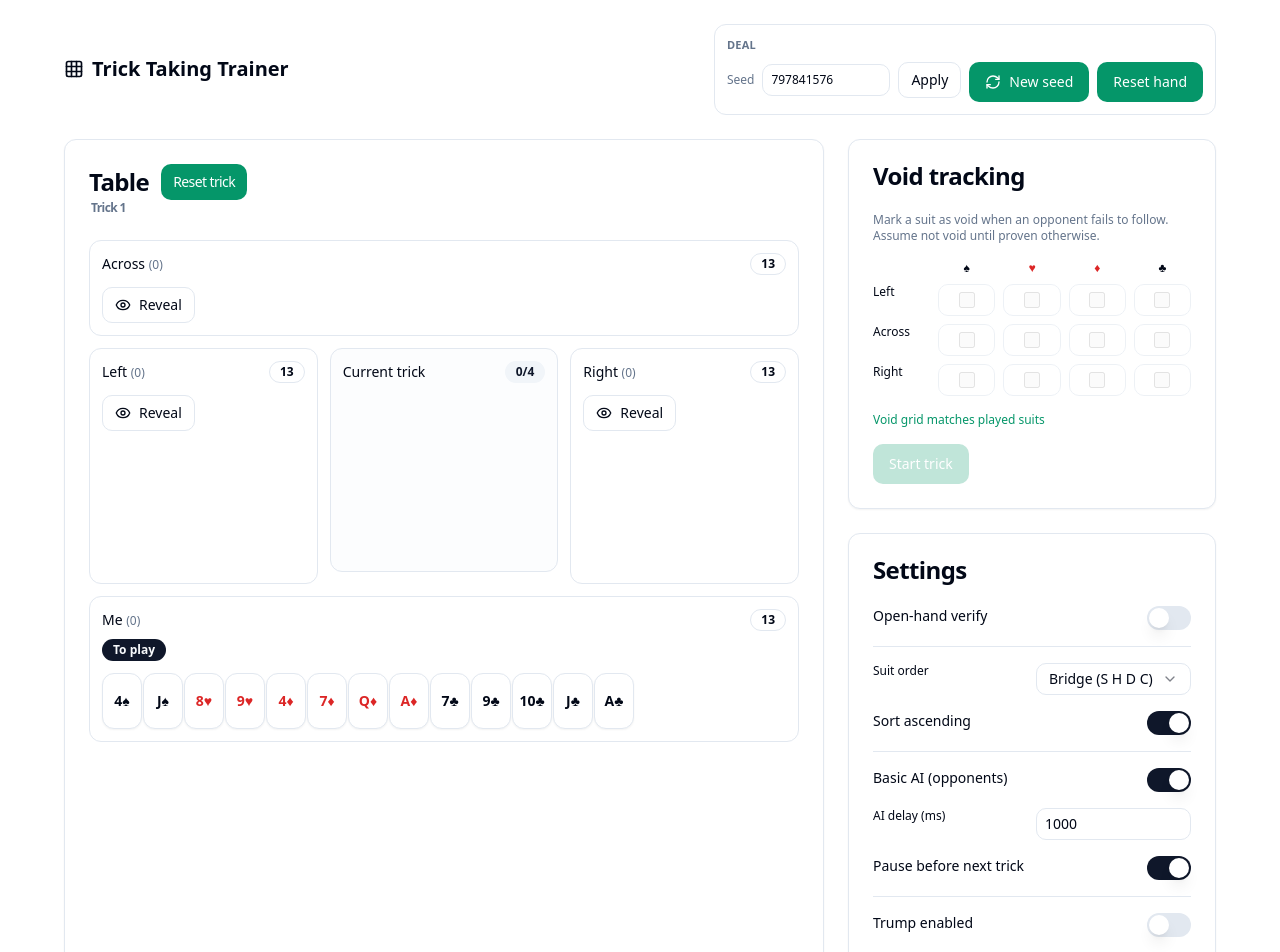
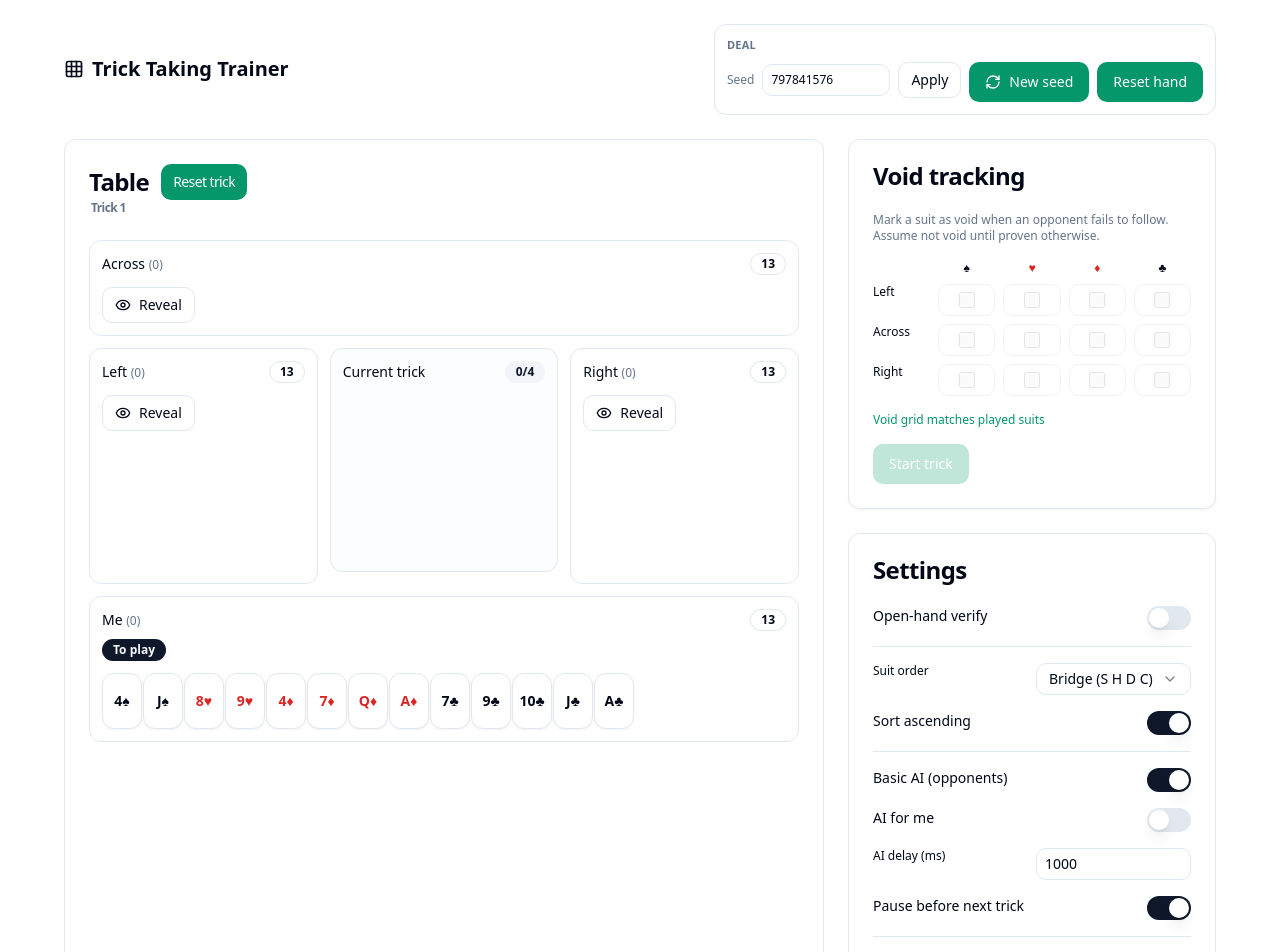
Before and after one commit to gsingh93/trick-taking-trainer, a React (Vite) app: page / in a window 1280 px wide. Shown: the top 952 px of the page. Built offline with nearby package versions, Linux system fonts and the light colour scheme; the HTML template or start-up script is replaced by a standard one.

Commit message:
Allow AI playing for player as well

```diff
--- a/src/App.tsx
+++ b/src/App.tsx
@@ -63,6 +63,7 @@ type Settings = {
   aiEnabled: boolean;
   aiDelayMs: number;
   pauseBeforeNextTrick: boolean;
+  aiPlayMe: boolean;
   trump: TrumpConfig;
 };
 
@@ -88,6 +89,7 @@ function loadSettings(): Partial<Settings> {
     if (typeof data.pauseBeforeNextTrick === "boolean") {
       next.pauseBeforeNextTrick = data.pauseBeforeNextTrick;
     }
+    if (typeof data.aiPlayMe === "boolean") next.aiPlayMe = data.aiPlayMe;
     if (typeof data.trump === "object" && data.trump) {
       const t = data.trump as Record<string, unknown>;
       if (
@@ -437,6 +439,7 @@ export default function App() {
   const [pauseBeforeNextTrick, setPauseBeforeNextTrick] = useState(
     () => initialSettings.pauseBeforeNextTrick ?? true
   );
+  const [aiPlayMe, setAiPlayMe] = useState(() => initialSettings.aiPlayMe ?? false);
   const [awaitContinue, setAwaitContinue] = useState(false);
 
   const [trump, setTrump] = useState<TrumpConfig>(() => {
@@ -525,6 +528,7 @@ export default function App() {
       aiEnabled,
       aiDelayMs,
       pauseBeforeNextTrick,
+      aiPlayMe,
       trump,
     };
     try {
@@ -541,6 +545,7 @@ export default function App() {
     aiEnabled,
     aiDelayMs,
     pauseBeforeNextTrick,
+    aiPlayMe,
     trump,
   ]);
 
@@ -785,12 +790,12 @@ export default function App() {
     setVoidNeedsValidation(true);
   }
 
-  // Basic AI: opponents play a random valid card when it's their turn.
+  // Basic AI: players play a random valid card when it's their turn.
   useEffect(() => {
     if (!aiEnabled) return;
     if (isResolving) return;
     if (awaitContinue) return;
-    if (turn === "Me") return;
+    if (turn === "Me" && !aiPlayMe) return;
     if (!trickReady) return;
 
     // If trick is empty, only the leader may lead.
@@ -811,6 +816,7 @@ export default function App() {
     return () => clearTimeout(timer);
   }, [
     aiEnabled,
+    aiPlayMe,
     aiDelayMs,
     turn,
     legalBySeat,
@@ -1226,6 +1232,11 @@ export default function App() {
                   <Switch checked={aiEnabled} onCheckedChange={setAiEnabled} />
                 </div>
 
+                <div className={"flex justify-between " + (!aiEnabled ? "opacity-50" : "")}>
+                  <span className="text-sm">AI for me</span>
+                  <Switch checked={aiPlayMe} onCheckedChange={setAiPlayMe} disabled={!aiEnabled} />
+                </div>
+
                 <div className={"grid grid-cols-2 gap-2 " + (!aiEnabled ? "opacity-50" : "")}>
                   <span className="text-xs">AI delay (ms)</span>
                   <input
```
